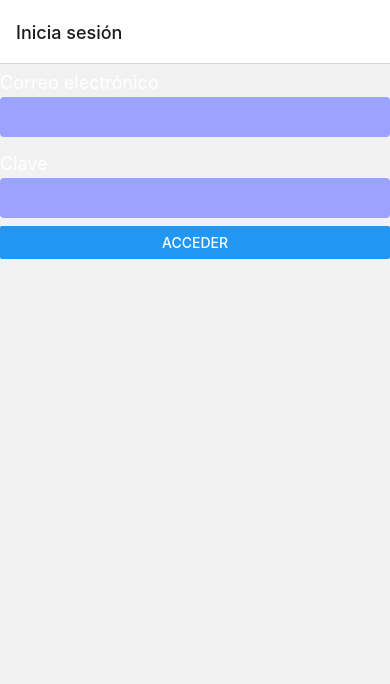
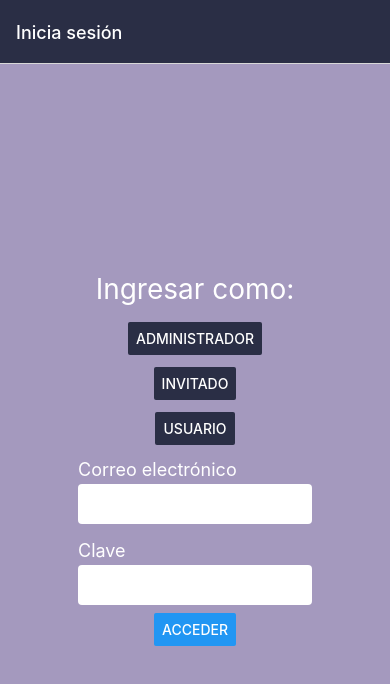
Before and after one commit to FrancoUTN/relevamiento-visual, a React Native app: screen /Login in a window 390 px wide. Shown: the top 684 px of the page. Built offline with nearby package versions, Linux system fonts and the light colour scheme.

Commit message:
Avances Login

```diff
--- a/src/components/inicio/Stacks.js
+++ b/src/components/inicio/Stacks.js
@@ -14,9 +14,9 @@ export function AuthStack() {
   return (
     <Stack.Navigator
       screenOptions={{
-        // headerStyle: { backgroundColor: Colores.primary500 },
-        // headerTintColor: 'white',
-        // contentStyle: { backgroundColor: Colors.primary100 },
+        headerStyle: { backgroundColor: Colores.primarioOscuro },
+        headerTintColor: 'white',
+        contentStyle: { backgroundColor: Colores.primarioMedio },
       }}
     >
       <Stack.Screen
@@ -25,7 +25,7 @@ export function AuthStack() {
         options={{ title: 'Inicia sesión' }}
       />
       <Stack.Group screenOptions={{
-          presentation: 'modal',
+          // presentation: 'modal',
           // headerStyle: { backgroundColor: Colors.error500 },
           // headerTintColor: 'white',
           // contentStyle: { backgroundColor: Colors.error100 },
@@ -42,9 +42,9 @@ export function AuthenticatedStack() {
   return (
     <Stack.Navigator
       screenOptions={{
-        // headerStyle: { backgroundColor: Colors.primary500 },
-        // headerTintColor: 'white',
-        // contentStyle: { backgroundColor: Colors.primary100 },
+        headerStyle: { backgroundColor: Colores.primarioOscuro },
+        headerTintColor: 'white',
+        contentStyle: { backgroundColor: Colores.primarioMedio },
       }}
     >
       <Stack.Screen
--- a/src/components/ui/FormularioLogin.js
+++ b/src/components/ui/FormularioLogin.js
@@ -25,7 +25,7 @@ export default function FormularioLogin({ onAuthenticate }) {
 
     if ( !emailIsValid || !passwordIsValid ) {
       navigation.navigate({
-        name: 'MiModal',
+        name: 'Modal',
         params: { mensajeError: 'Datos inválidos.'}
       });
 
@@ -40,33 +40,59 @@ export default function FormularioLogin({ onAuthenticate }) {
     onAuthenticate({ email, password });
   }
 
-  function onPressItemHandler(name) {
-    switch (name) {
-      case 'admin':
+  function accesoAdminHandler() {
     setCorreo('admin@admin.com');
     setClave('111111');
-        break;
-      case 'invitado':
+  }
+
+  function accesoInvitadoHandler() {
     setCorreo('invitado@invitado.com');
     setClave('222222');
-        break;
-      case 'usuario':
+  }
+
+  function accesoUsuarioHandler() {
     setCorreo('usuario@usuario.com');
     setClave('333333');
-        break;
-      case 'anonimo':
+  }
+
+  function accesoAnonimoHandler() {
     setCorreo('anonimo@anonimo.com');
     setClave('444444');
-        break;
-      case 'tester':
+  }
+
+  function accesoTesterHandler() {
     setCorreo('tester@tester.com');
     setClave('555555');
-        break;
-    }
   }
 
   return (
-    <View>
+    <View style={styles.container}>
+
+        <Text style={styles.ingresarComo}>
+            Ingresar como:
+        </Text>
+        <View style={styles.boton}>
+            <Button
+                onPress={accesoAdminHandler}
+                title='Administrador'
+                color={Colores.primarioOscuro}
+            />
+        </View>
+        <View style={styles.boton}>
+            <Button
+                onPress={accesoInvitadoHandler}
+                title='Invitado'
+                color={Colores.primarioOscuro}
+            />
+        </View>
+        <View style={styles.boton}>
+            <Button
+                onPress={accesoUsuarioHandler}
+                title='Usuario'
+                color={Colores.primarioOscuro}
+            />
+        </View>
+
         <View style={styles.inputContainer}>
             <Text style={[styles.label, credentialsInvalid.email && styles.labelInvalid]}>
                 Correo electrónico
@@ -101,8 +127,22 @@ export default function FormularioLogin({ onAuthenticate }) {
 }
 
 const styles = StyleSheet.create({
+    container: {
+        flex: 1,
+        justifyContent: 'center',
+        alignItems: 'center'
+    },
+    boton: {
+        margin: 6
+    },
+    ingresarComo: {
+        fontSize: 28,
+        color: 'white',
+        margin: 10
+    },
     inputContainer: {
         marginVertical: 8,
+        width: '60%'
     },
     label: {
         color: 'white',
@@ -115,7 +155,7 @@ const styles = StyleSheet.create({
     input: {
         paddingVertical: 8,
         paddingHorizontal: 6,
-    backgroundColor: Colores.primarioClaro,
+        backgroundColor: 'white',
         borderRadius: 4,
         fontSize: 20,
     },
```
Lines whose indentation alone changed are shown as unchanged.
